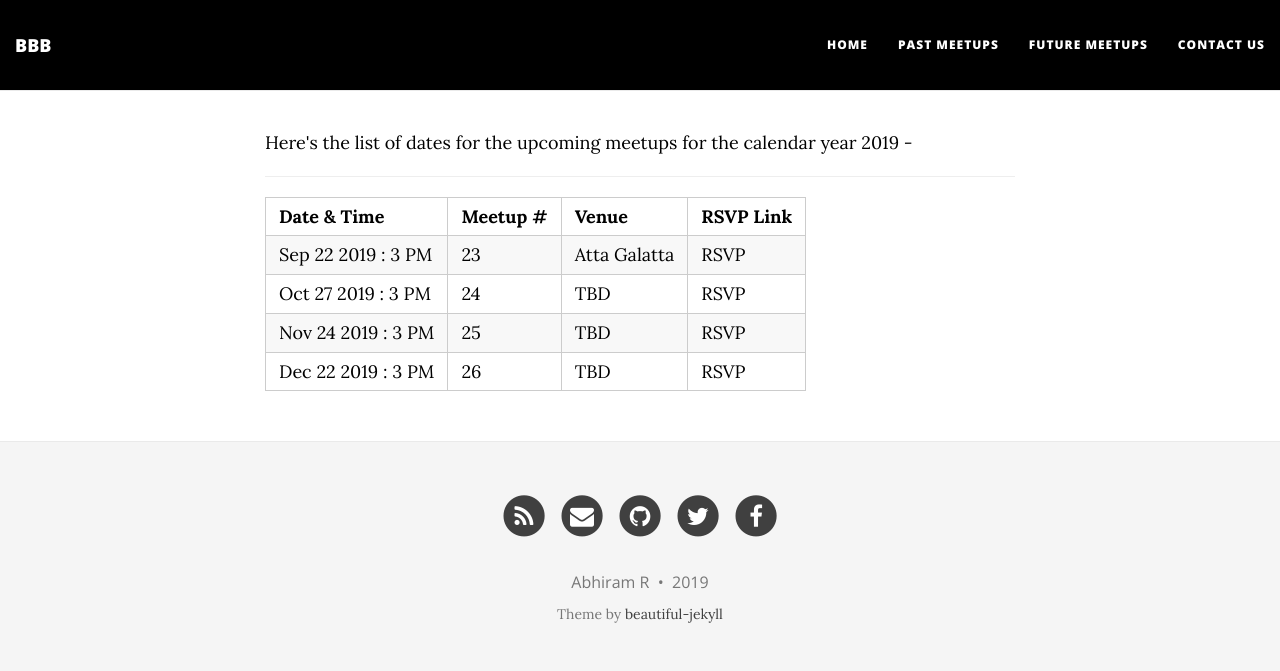
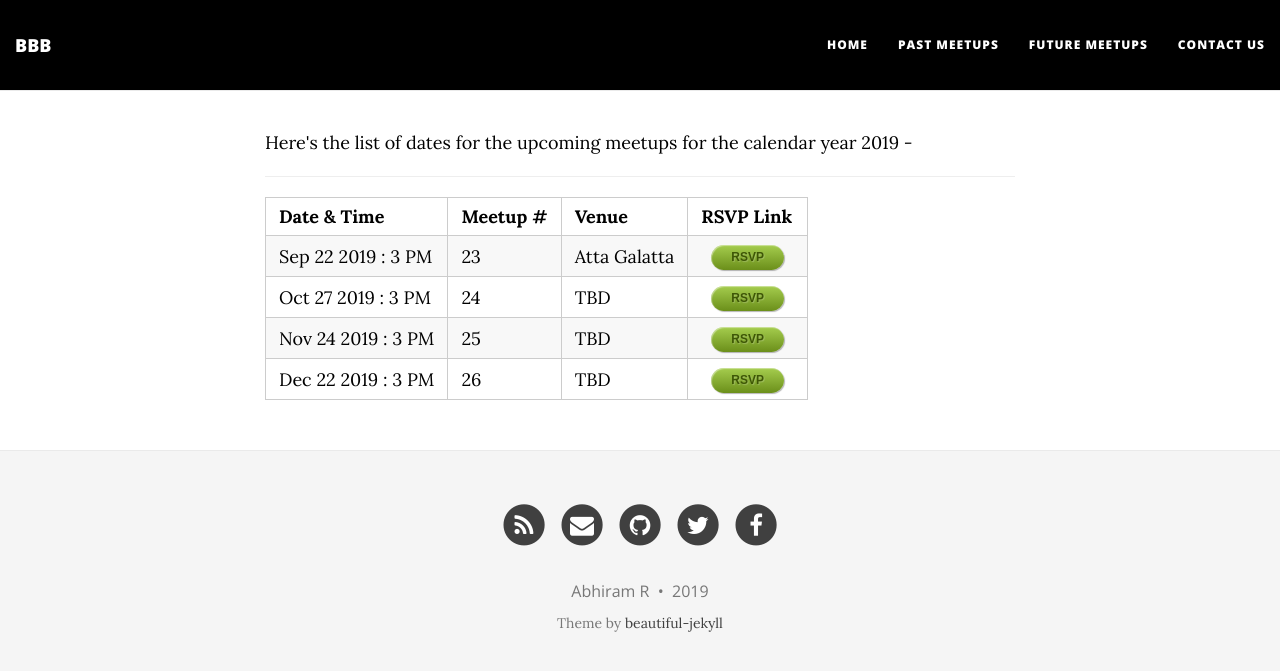
Before and after one commit to brokebibliophiles/brokebibliophiles.github.io, a Jekyll site: the page built from future-meetups.html, in a window 1280 px wide. Shown: the top 671 px of the page. Built offline with Jekyll 4.4.1, drawn with Linux system fonts in a browser that asks for light colours; nearby versions of some CDN libraries.

Commit message:
Pimped up buttons

```diff
--- a/css/main.css
+++ b/css/main.css
@@ -5,6 +5,81 @@ layout: null
 @import url("pygment_highlights.css");
 
 /* --- General --- */
+
+
+.button {
+	display: inline-block;
+	position: relative;
+	margin: 10px;
+	padding: 0 20px;
+	text-align: center;
+	text-decoration: none;
+	text-shadow: 1px 1px 1px rgba(255,255,255,.22);
+	font: bold 12px/25px Arial, sans-serif;
+
+	-webkit-border-radius: 30px;
+	-moz-border-radius: 30px;
+	border-radius: 30px;
+
+	-webkit-box-shadow: 1px 1px 1px rgba(0,0,0,.29), inset 1px 1px 1px rgba(255,255,255,.44);
+	-moz-box-shadow: 1px 1px 1px rgba(0,0,0,.29), inset 1px 1px 1px rgba(255,255,255,.44);
+	box-shadow: 1px 1px 1px rgba(0,0,0,.29), inset 1px 1px 1px rgba(255,255,255,.44);
+
+	-webkit-transition: all 0.15s ease;
+	-moz-transition: all 0.15s ease;
+	-o-transition: all 0.15s ease;
+	-ms-transition: all 0.15s ease;
+	transition: all 0.15s ease;
+}
+
+	.button:hover {
+		-webkit-box-shadow: 1px 1px 1px rgba(0,0,0,.29), inset 0px 0px 2px rgba(0,0,0, .5);
+		-moz-box-shadow: 1px 1px 1px rgba(0,0,0,.29), inset 0px 0px 2px rgba(0,0,0, .5);
+		box-shadow: 1px 1px 1px rgba(0,0,0,.29), inset 0px 0px 2px rgba(0,0,0, .5);
+	}
+
+	.button:active {
+		-webkit-box-shadow: inset 0px 0px 3px rgba(0,0,0, .8);
+		-moz-box-shadow: inset 0px 0px 3px rgba(0,0,0, .8);
+		box-shadow: inset 0px 0px 3px rgba(0,0,0, .8);
+	}
+
+/* Big Button Style */
+
+.big {
+	padding: 0 40px;
+	padding-top: 10px;
+	height: 45px;
+	text-transform: uppercase;
+	font: bold 20px/22px Arial, sans-serif;
+}
+
+.big span {
+	display: block;
+	text-transform: none;
+	font: italic normal 12px/18px Georgia, sans-serif;
+	text-shadow: 1px 1px 1px rgba(255,255,255, .12);
+}
+
+/* Green Color */
+
+.green {
+	color: #3e5706;
+
+	background: #a5cd4e; /* Old browsers */
+	background: -moz-linear-gradient(top,  #a5cd4e 0%, #6b8f1a 100%); /* FF3.6+ */
+	background: -webkit-gradient(linear, left top, left bottom, color-stop(0%,#a5cd4e), color-stop(100%,#6b8f1a)); /* Chrome,Safari4+ */
+	background: -webkit-linear-gradient(top,  #a5cd4e 0%,#6b8f1a 100%); /* Chrome10+,Safari5.1+ */
+	background: -o-linear-gradient(top,  #a5cd4e 0%,#6b8f1a 100%); /* Opera 11.10+ */
+	background: -ms-linear-gradient(top,  #a5cd4e 0%,#6b8f1a 100%); /* IE10+ */
+	background: linear-gradient(top,  #a5cd4e 0%,#6b8f1a 100%); /* W3C */
+}
+
+.disabled{
+  pointer-events: none;
+}
+
+
 .book {
     height: 155px;
     width: 150px;
--- a/future-meetups.html
+++ b/future-meetups.html
@@ -13,28 +13,28 @@ Here's the list of dates for the upcoming meetups for the calendar year 2019 -
     <td>Sep 22 2019 : 3 PM</td>
     <td>23</td>
     <td>Atta Galatta</td>
-    <td>RSVP</td>
+    <td><a href="#" class="button green disabled">RSVP</td></a>
 
 </tr>
 <tr>
     <td>Oct 27 2019 : 3 PM</td>
     <td>24</td>
     <td>TBD</td>
-    <td>RSVP</td>
+    <td><a href="#" class="button green disabled">RSVP</td></a>
 
 </tr>
 <tr>
     <td>Nov 24 2019 : 3 PM</td>
     <td>25</td>
     <td>TBD</td>
-    <td>RSVP</td>
+    <td><a href="#" class="button green disabled">RSVP</td></a>
 
 </tr>
 <tr>
     <td>Dec 22 2019 : 3 PM</td>
     <td>26</td>
     <td>TBD</td>
-    <td>RSVP</td>
+    <td><a href="#" class="button green disabled">RSVP</td></a>
 
 </tr>
 </table>
```
